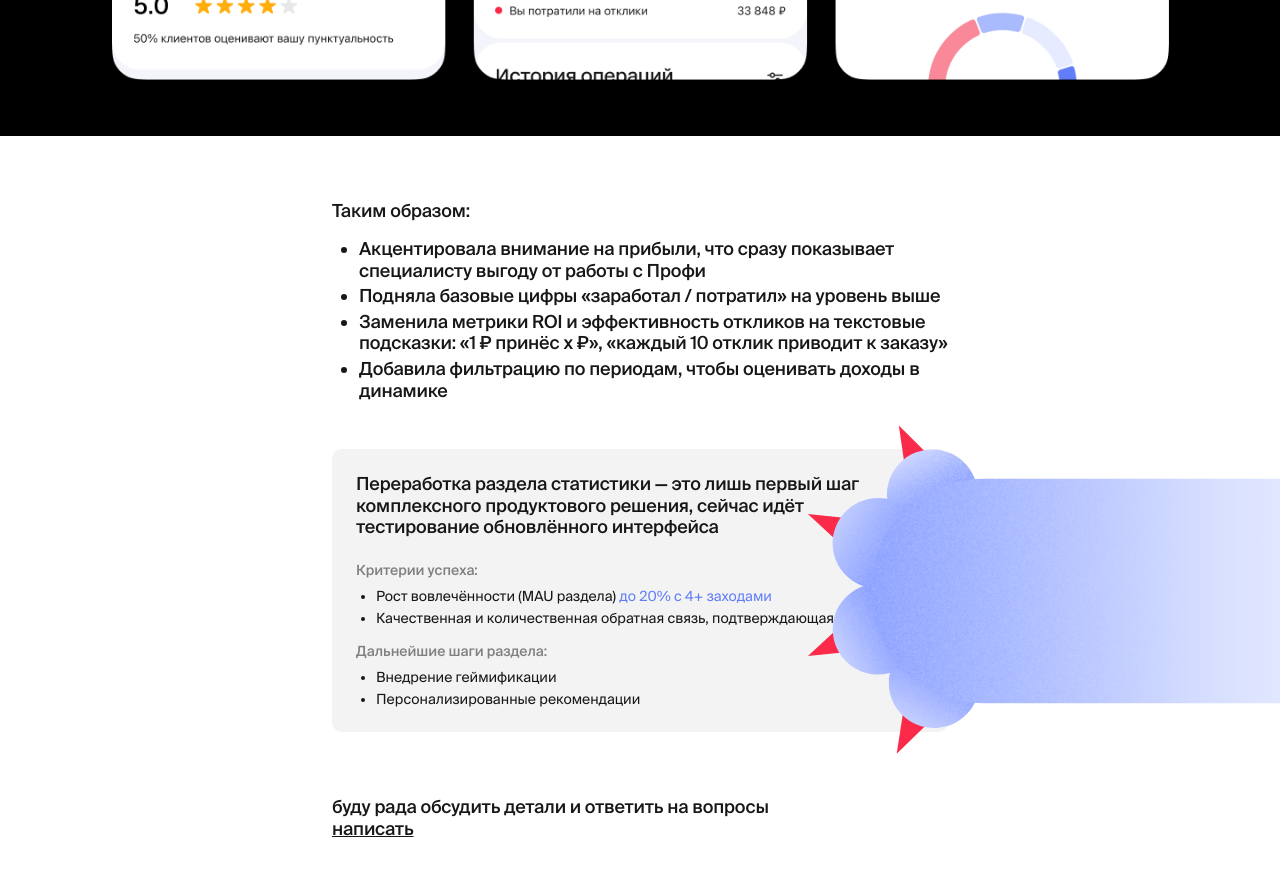
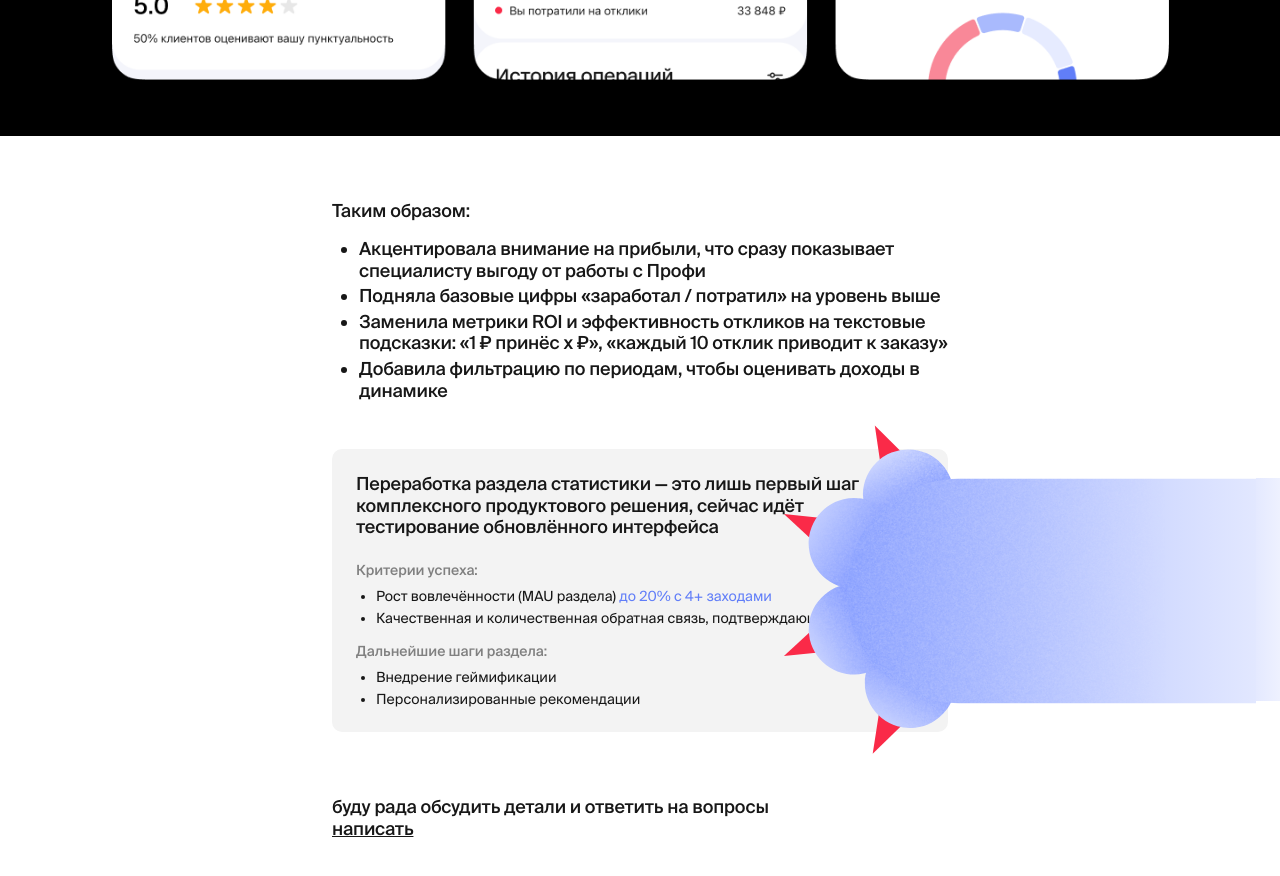
Before and after one commit to Timkogas/ox_portfolio, a React (Vite) app: page /profi in a window 1280 px wide. Shown: the part 4540-5416 px from the top of the page. Built offline with nearby package versions, Linux system fonts and the light colour scheme.

Commit message:
fix: extend blob bar to viewport edge while keeping paw natural size on card

```diff
--- a/src/pages/profi/profi-page.tsx
+++ b/src/pages/profi/profi-page.tsx
@@ -254,8 +254,13 @@ export default function ProfiPage() {
       />
 
       {/* Summary + status + footer */}
-      <section className="w-full pt-[64px] max-lg:pt-[40px]">
-        <div className="relative w-full max-w-[1440px] mx-auto px-[24px]">
+      <section className="relative w-full pt-[64px] max-lg:pt-[40px]">
+        {/* Bar continuation — extends the blob's strip to the viewport right edge */}
+        <div
+          aria-hidden="true"
+          className="absolute right-0 bottom-[202px] h-[223px] w-[max(24px,calc(50vw-696px))] pointer-events-none max-lg:hidden"
+          style={{ background: "linear-gradient(90deg, #E4E9FF, #EEF1FF)" }}
+        />
         {/* Decorative blob — vector, fixed size, anchored to the frame so its
             claws overlap the status card's right edge (matches Figma) */}
         <img
@@ -263,11 +268,12 @@ export default function ProfiPage() {
           alt=""
           role="presentation"
           loading="lazy"
-          className="absolute right-0 bottom-[140px] w-[480px] h-auto pointer-events-none max-lg:hidden"
+          className="absolute right-[calc((100vw-min(100vw,1440px))/2+24px)] bottom-[140px] w-[480px] h-auto pointer-events-none max-lg:hidden"
           onError={(e) => {
             e.currentTarget.style.display = "none";
           }}
         />
+        <div className="w-full max-w-[1440px] mx-auto px-[24px]">
         <div className="grid grid-cols-4 max-lg:grid-cols-1">
           <div className="col-start-2 col-span-2 max-lg:col-start-1 max-lg:col-span-1 flex flex-col gap-[48px]">
             <section className="flex flex-col gap-[16px]">
```
